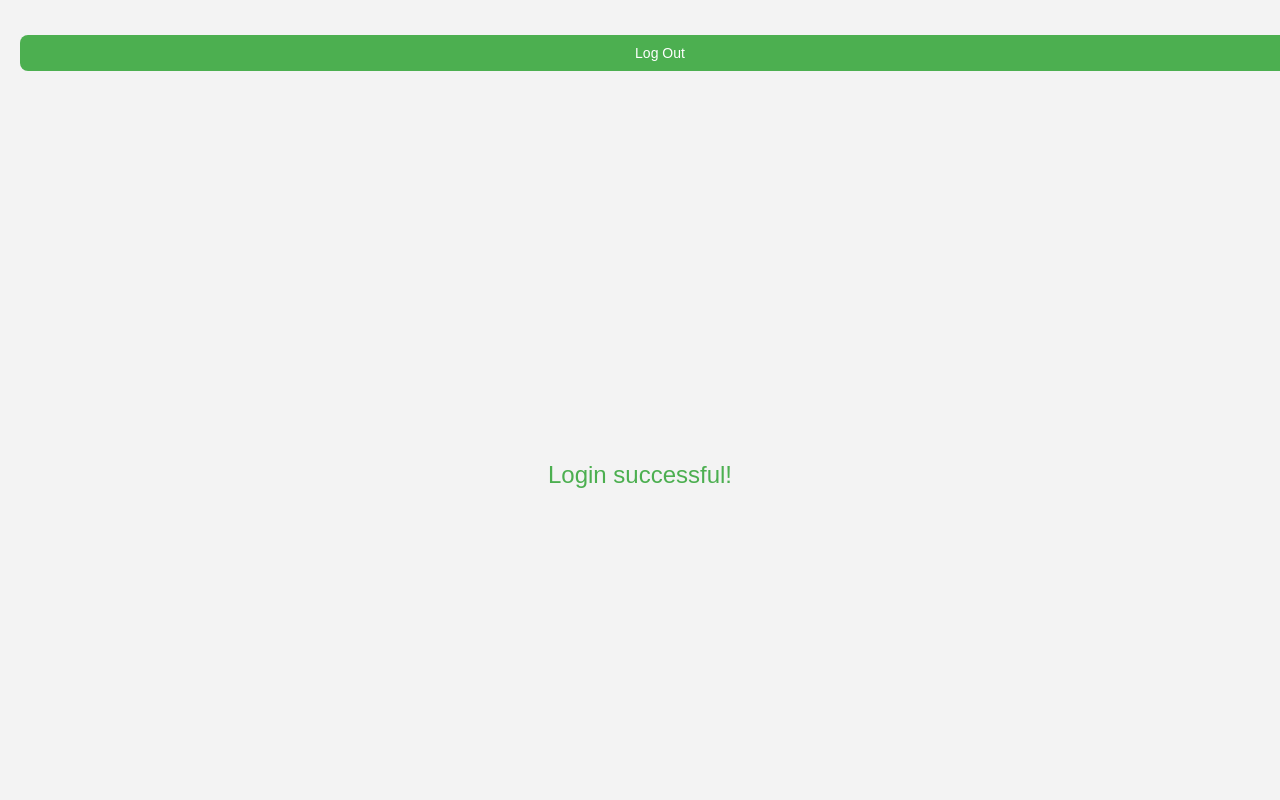
After one commit to Teiruu/TaskFlow, a Flask app: page /dashboard in a window 1280 px wide. The commit adds this page. Run offline with Flask 3, Linux system fonts and the light colour scheme.

Commit message:
Added Stylesheet and Fixed Login

```diff
--- a/taskflow/app.py
+++ b/taskflow/app.py
@@ -16,7 +16,7 @@ with app.app_context():
 def base():
     return render_template('base.html')
 
-@app.route("/auth/register", methods=['GET', 'POST'])
+@app.route("/register", methods=['GET', 'POST'])
 def register():
     form = Register()
     if form.validate_on_submit():
@@ -33,15 +33,16 @@ def register():
 
 @app.route('/login', methods=['GET', 'POST'])
 def login():
+    form = LoginForm()
+    if form.validate_on_submit():
+        return redirect(url_for('dashboard'))
+    return render_template('login.html', form=form)
 
-    login_form = LoginForm()
+@app.route("/logout", methods=['POST'])
+def logout():
+    session.clear()
+    return redirect(url_for('base'))
 
-    #Allow login if validation success
-    if login_form.validate_on_submit():
-        return "Login Successful"
-
-    return render_template('login.html', form=login_form)
-
-@app.route("/auth/logout")
-def logout():
-    return redirect(url_for('base'))
+@app.route("/dashboard")
+def dashboard():
+    return render_template('dashboard.html')
--- /dev/null
+++ b/taskflow/static/style.css
@@ -0,0 +1,65 @@
+/*style.css*/
+body {
+    display: flex;
+    align-items: center;
+    justify-content: center;
+    font-family: sans-serif;
+    line-height: 1.5;
+    min-height: 100vh;
+    background: #f3f3f3;
+    flex-direction: column;
+    margin: 0;
+}
+
+.main {
+    background-color: #fff;
+    border-radius: 15px;
+    box-shadow: 0 0 20px rgba(0, 0, 0, 0.2);
+    padding: 10px 20px;
+    transition: transform 0.2s;
+    width: 500px;
+    text-align: center;
+}
+
+h1 {
+    color: #4CAF50;
+}
+
+label {
+    display: block;
+    width: 100%;
+    margin-top: 10px;
+    margin-bottom: 5px;
+    text-align: left;
+    color: #555;
+    font-weight: bold;
+}
+
+input {
+    display: block;
+    width: 100%;
+    margin-bottom: 15px;
+    padding: 10px;
+    box-sizing: border-box;
+    border: 1px solid #ddd;
+    border-radius: 5px;
+}
+
+button {
+    padding: 15px;
+    border-radius: 10px;
+    margin-top: 15px;
+    margin-bottom: 15px;
+    border: none;
+    color: white;
+    cursor: pointer;
+    background-color: #4CAF50;
+    width: 100%;
+    font-size: 16px;
+}
+
+.wrap {
+    display: flex;
+    justify-content: center;
+    align-items: center;
+}
--- /dev/null
+++ b/taskflow/templates/dashboard.html
@@ -0,0 +1,38 @@
+<!DOCTYPE html>
+<html lang="en">
+<head>
+    <meta charset="UTF-8">
+    <title>Dashboard</title>
+    <link rel="stylesheet" href="{{ url_for('static', filename='style.css') }}">
+    <style>
+        .logout-btn {
+            position: absolute;
+            top: 20px;
+            left: 20px;
+            background-color: #4CAF50;
+            color: white;
+            padding: 10px 15px;
+            border: none;
+            border-radius: 8px;
+            cursor: pointer;
+            font-size: 14px;
+        }
+
+        .message {
+            margin-top: 150px;
+            text-align: center;
+            font-size: 24px;
+            color: #4CAF50;
+        }
+    </style>
+</head>
+<body>
+    <form action="{{ url_for('logout') }}" method="post">
+        <button type="submit" class="logout-btn">Log Out</button>
+    </form>
+
+    <div class="message">
+        Login successful!
+    </div>
+</body>
+</html>
```
Also changed, not shown: taskflow/templates/base.html (+22 -24 lines), taskflow/templates/login.html (+21 -8 lines), taskflow/templates/register.html (+18 -6 lines).
